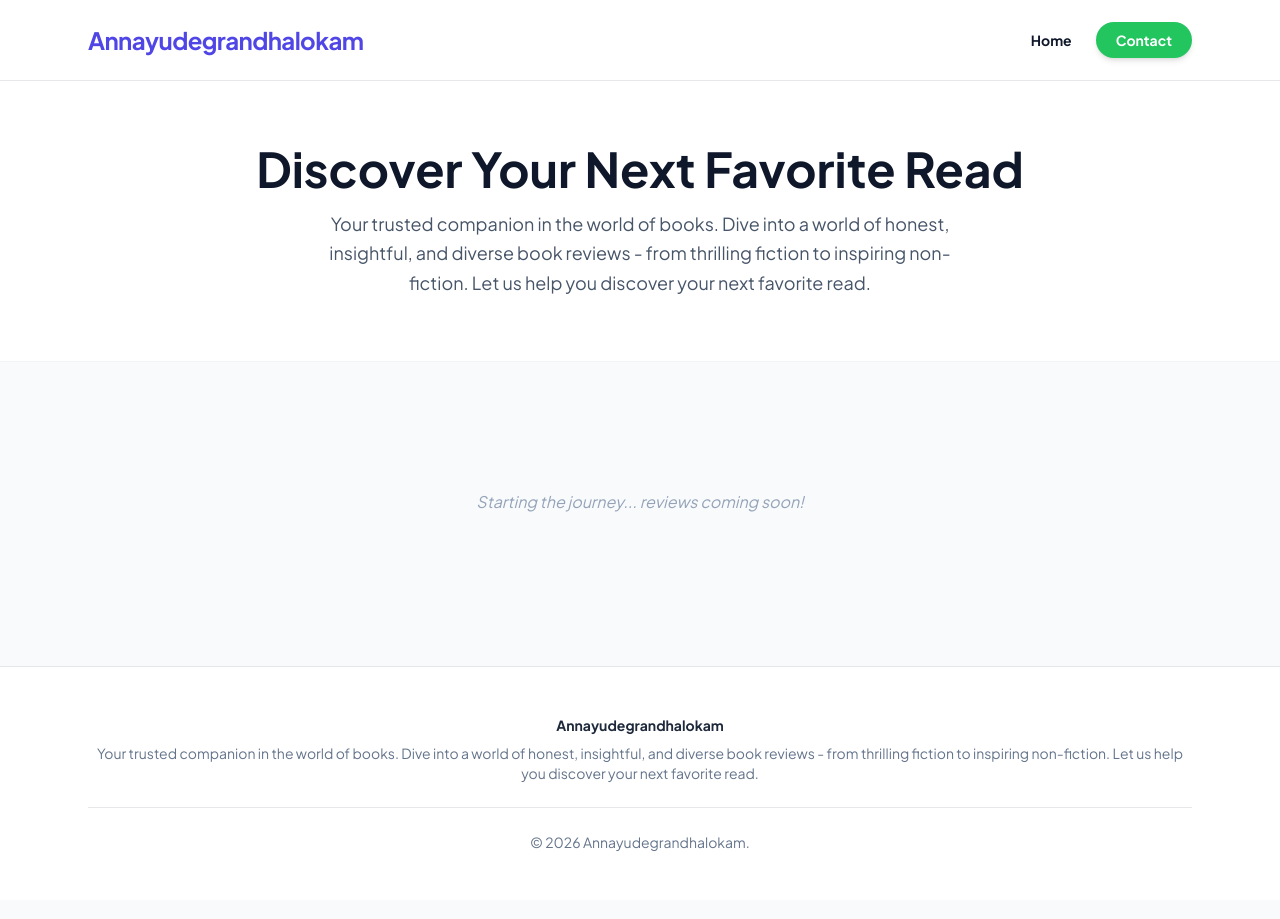
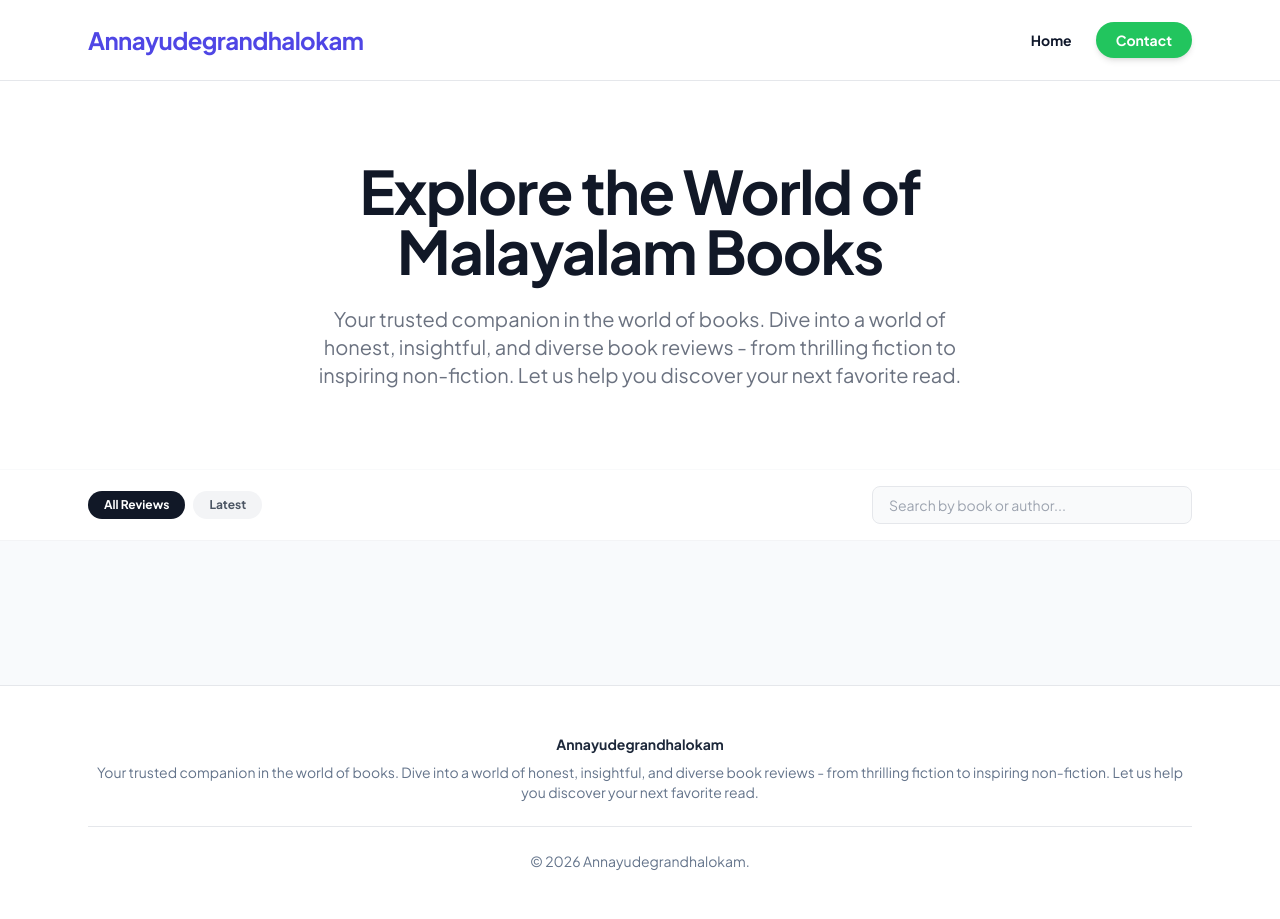
Before and after one commit to adithyanperingode/Annayudegrandhalokam, a Jekyll site: the page built from index.html, in a window 1280 px wide. Built offline with Jekyll 4.4.1, drawn with Linux system fonts in a browser that asks for light colours; nearby versions of some CDN libraries.

Commit message:
Update index.html

```diff
--- a/index.html
+++ b/index.html
@@ -3,45 +3,61 @@
 title: Home
 ---
 
-<div class="bg-white py-16 mb-12 border-b border-slate-100">
+<section class="py-20 bg-white border-b border-gray-50">
     <div class="max-w-4xl mx-auto text-center px-6">
-        <h1 class="text-4xl md:text-5xl font-extrabold text-slate-900 mb-4">
-            Discover Your Next Favorite Read
+        <h1 class="text-4xl md:text-6xl font-black text-gray-900 tracking-tight mb-6">
+            Explore the World of Malayalam Books
         </h1>
-        <p class="text-lg text-slate-600 leading-relaxed max-w-2xl mx-auto">
+        <p class="text-lg md:text-xl text-gray-500 max-w-2xl mx-auto font-medium leading-relaxed">
             {{ site.description }}
         </p>
     </div>
+</section>
+
+<div class="sticky top-20 z-40 bg-white/90 backdrop-blur-md border-b border-gray-100 py-4 mb-12">
+    <div class="max-w-6xl mx-auto px-6 flex flex-col md:flex-row gap-4 justify-between items-center">
+        <div class="flex gap-2">
+            <button class="px-4 py-1.5 bg-gray-900 text-white text-xs font-bold rounded-full">All Reviews</button>
+            <button class="px-4 py-1.5 bg-gray-100 text-gray-600 text-xs font-bold rounded-full hover:bg-gray-200 transition">Latest</button>
+        </div>
+        <input type="text" id="bookSearch" placeholder="Search by book or author..."
+        class="w-full md:w-80 px-4 py-2 bg-gray-50 border border-gray-200 rounded-lg text-sm focus:ring-2 focus:ring-indigo-500 outline-none transition">
+    </div>
 </div>
 
-<div class="grid grid-cols-1 md:grid-cols-2 lg:grid-cols-3 gap-10">
+<div class="max-w-6xl mx-auto px-6 pb-24">
+    <div id="bookGrid" class="grid grid-cols-1 sm:grid-cols-2 lg:grid-cols-4 gap-x-8 gap-y-12">
         {% for post in site.posts %}
-    <article class="bg-white rounded-2xl shadow-sm border border-slate-100 overflow-hidden flex flex-col hover:shadow-xl transition-all duration-300 group">
-        <div class="aspect-[3/4] overflow-hidden bg-slate-100">
-            <img src="{{ post.image }}" alt="{{ post.title }}" class="w-full h-full object-cover group-hover:scale-105 transition-transform duration-500">
+        <article class="book-card group cursor-pointer" onclick="window.location='{{ post.url }}'">
+            <div class="relative aspect-[2/3] mb-4 overflow-hidden rounded-lg bg-gray-100 shadow-sm group-hover:shadow-xl transition-all duration-500">
+                <img src="{{ post.image }}" alt="{{ post.title }}" class="w-full h-full object-cover group-hover:scale-105 transition-transform duration-700">
+                <div class="absolute inset-0 bg-black/0 group-hover:bg-black/5 transition-colors"></div>
             </div>
 
-        <div class="p-6 flex flex-col flex-grow">
-            <h2 class="text-xl font-bold text-slate-900 mb-2 leading-tight">
+            <div class="space-y-1">
+                <h3 class="text-lg font-bold text-gray-900 leading-tight group-hover:text-indigo-600 transition-colors">
                     {{ post.title }}
-            </h2>
-            <p class="text-slate-500 text-sm line-clamp-3 mb-6">
-                {{ post.excerpt | strip_html }}
-            </p>
-
-            <div class="mt-auto pt-4 border-t border-slate-50 flex items-center justify-between">
-                <span class="text-indigo-600 font-bold text-sm italic">
-                    Rating: {{ post.rating }}/5
-                </span>
-                <a href="{{ post.url }}" class="text-sm font-bold text-slate-900 hover:text-indigo-600 transition">
-                    Read Review →
-                </a>
+                </h3>
+                <p class="text-sm text-gray-400 font-medium">By {{ post.author | default: "Malayalam Author" }}</p>
+                <div class="flex items-center gap-2 pt-1">
+                    <span class="text-amber-400 text-xs font-bold">★ {{ post.rating }}</span>
+                    <span class="text-gray-300">•</span>
+                    <span class="text-[10px] uppercase tracking-widest font-black text-gray-400">Review</span>
                 </div>
             </div>
         </article>
-    {% else %}
-    <div class="col-span-full py-20 text-center">
-        <p class="text-slate-400 italic">Starting the journey... reviews coming soon!</p>
-    </div>
         {% endfor %}
     </div>
+</div>
+
+<script>
+    // Live search script
+    document.getElementById('bookSearch').addEventListener('input', function(e) {
+        let term = e.target.value.toLowerCase();
+        let cards = document.querySelectorAll('.book-card');
+        cards.forEach(card => {
+            let title = card.querySelector('h3').innerText.toLowerCase();
+            card.style.display = title.includes(term) ? 'block' : 'none';
+        });
+    });
+</script>
```
Lines whose indentation alone changed are shown as unchanged.
